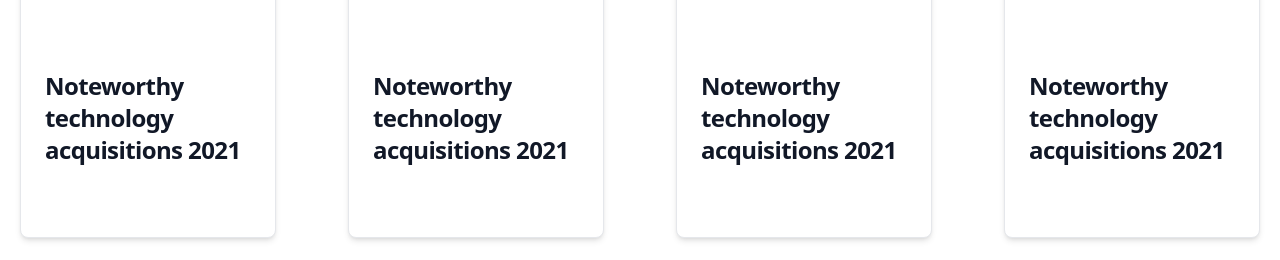
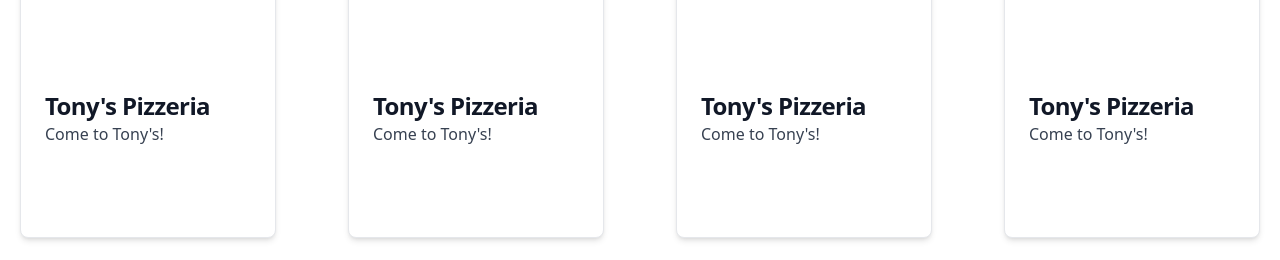
Before and after one commit to team-eats/team-eats, a Next.js app in the folder frontend/: page /search in a window 1280 px wide. Shown: the part 384-644 px from the top of the page. Built offline with nearby package versions, Linux system fonts and the light colour scheme.

Commit message:
finished cards

```diff
--- a/frontend/src/app/components/BusinessCard.tsx
+++ b/frontend/src/app/components/BusinessCard.tsx
@@ -3,18 +3,34 @@
 
 import { Card } from "flowbite-react";
 import Image from "next/image";
+import ReactCardFlip from "react-card-flip";
+import {useState} from "react";
 
 export function BusinessCard() {
+    const [isFlipped, setIsFlipped] = useState(false);
+
+    function flipCard(){
+        setIsFlipped (!isFlipped);
+    }
+
     return (
         <Card
             className="min-w-[16rem] max-w-[16rem] h-[22rem] box-border mx-auto container"
             renderImage={() => <Image width={150} height={200} src="/images/blog/image-1.jpg" alt="image 1" />}>
-            <div>
-                <h5 className="text-2xl font-bold tracking-tight text-gray-900 dark:text-white">
-                    Noteworthy technology acquisitions 2021
-                </h5>
-                <p className="font-normal text-gray-700 dark:text-gray-400"></p>
-            </div>
+
+            <ReactCardFlip flipDirection={'horizontal'} isFlipped={isFlipped}>
+                <div onClick={flipCard}>
+                    <h5 className="card text-2xl font-bold tracking-tight text-gray-900 dark:text-white">
+                        Tony's Pizzeria
+                    </h5>
+                    <p className="font-normal text-gray-700 dark:text-gray-400">Come to Tony's!</p>
+                </div>
+
+                <div onClick={flipCard}>
+                    <h2 className='card card-back'></h2>
+                    <p>An extremely family friendly restaurant with nothing shady at all and very adequate health ratings.</p>
+                </div>
+            </ReactCardFlip>
         </Card>
     );
 }
--- a/frontend/src/app/components/MenuItemCard.tsx
+++ b/frontend/src/app/components/MenuItemCard.tsx
@@ -27,7 +27,7 @@ export function MenuItemCard () {
                 </div>
 
                 <div onClick={flipCard}>
-                    <h2 className='card card-back'>Back</h2>
+                    <h2 className='card card-back'></h2>
                     <p>Just a normal eggplant parm, with gmo heavy panko.</p>
                 </div>
             </ReactCardFlip>
```
